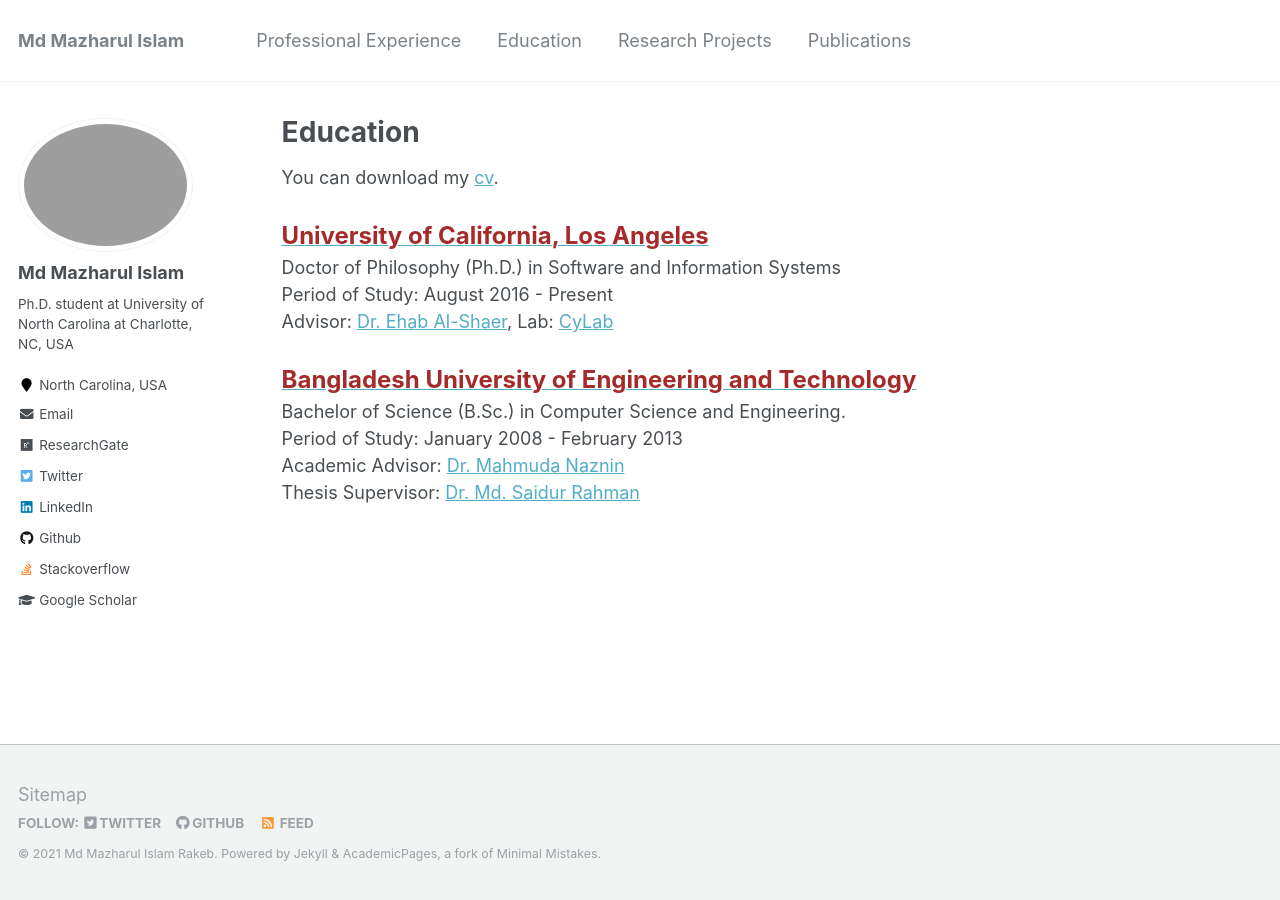
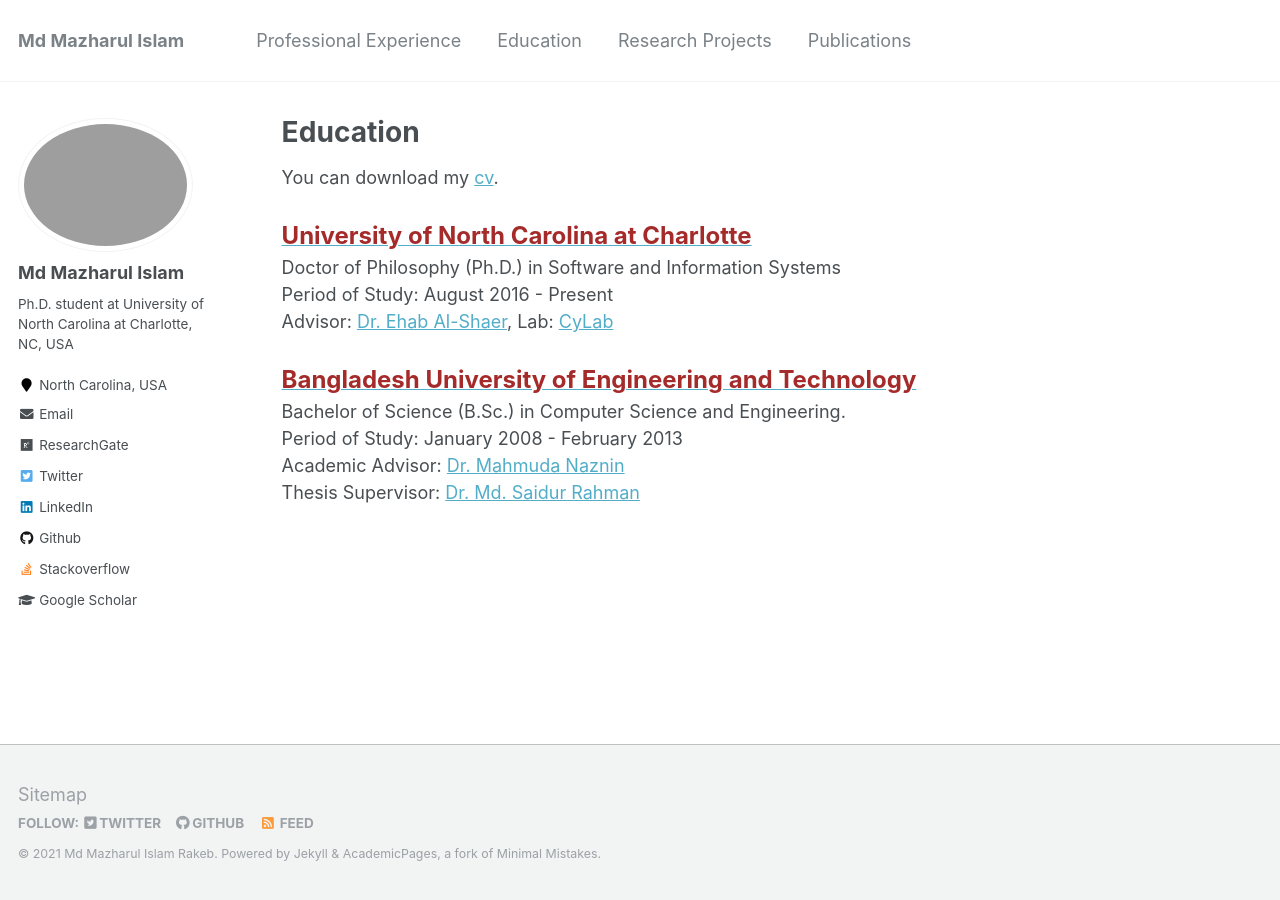
Before and after one commit to rakeb/rakeb.github.io, a Jekyll site: the page built from _pages/cv.md, in a window 1280 px wide. Built offline with Jekyll 4.4.1, drawn with Linux system fonts in a browser that asks for light colours.

Commit message:
Update cv.md

```diff
--- a/_pages/cv.md
+++ b/_pages/cv.md
@@ -9,7 +9,7 @@ redirect_from:
 
 You can download my [cv](../files/Md_Mazharul_Islam_resume.pdf).
 <br/><br/>
-    <span style="color:black; font-size:17px"><b><a href="https://cci.uncc.edu/departments/software-and-information-systems-sis" target="_blank"><font color="brown" size="5">University of California, Los Angeles</font></a></b></span><br/>
+    <span style="color:black; font-size:17px"><b><a href="https://cci.uncc.edu/departments/software-and-information-systems-sis" target="_blank"><font color="brown" size="5">University of North Carolina at Charlotte</font></a></b></span><br/>
     Doctor of Philosophy (Ph.D.) in Software and Information Systems <br/>
     Period of Study: August 2016 - Present <br/>
     Advisor: <a href="https://engineering.cmu.edu/directory/bios/al-shaer-ehab.html" target="_blank">Dr. Ehab Al-Shaer</a>, Lab: <a href="https://www.cylab.cmu.edu/index.html" target="_blank">CyLab</a> <br/>
```
